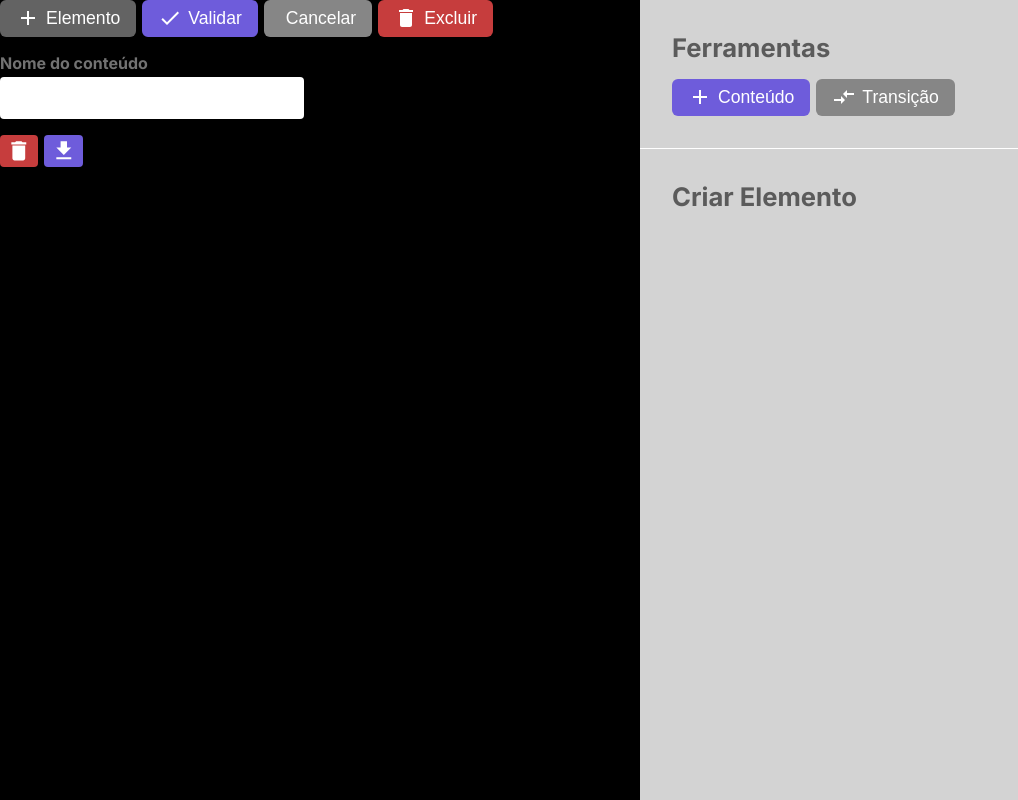
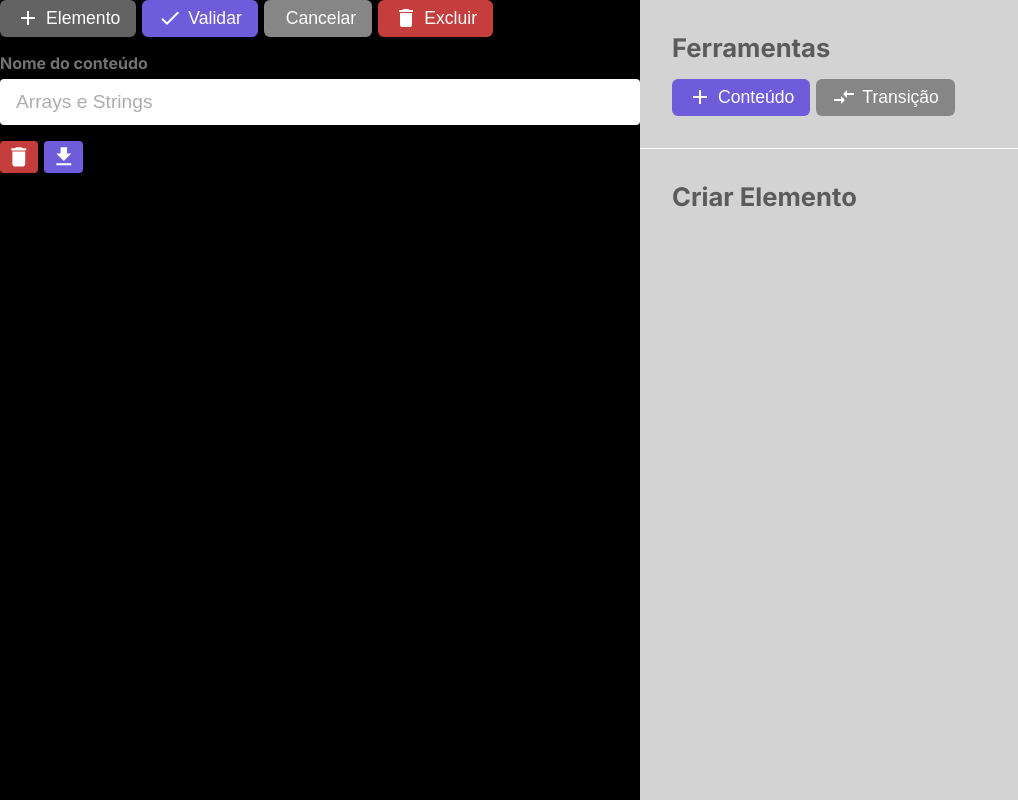
Before and after one commit to lauraadalmolin/learning-path-builder, a Next.js app: page / in a window 1280 px wide. Shown: the whole page, without its empty margins (0-1018 px from the left). Built offline with nearby package versions, Linux system fonts and the light colour scheme.

Commit message:
add placeholder to input

```diff
--- a/components/input/index.js
+++ b/components/input/index.js
@@ -1,11 +1,10 @@
 import styles from './style.module.css';
-import * as MaterialIcons from 'react-icons/md';
 
-const Input = ({ label }) => {
+const Input = ({ label, placeholder='Arrays e Strings' }) => {
   return (
     <div className={styles.container}>
       <span className={styles.label}>{ label }</span>
-      <input className={styles.input}></input>
+      <input className={styles.input} placeholder={placeholder}></input>
     </div>
   );
 };
--- a/components/input/style.module.css
+++ b/components/input/style.module.css
@@ -2,6 +2,7 @@
   display: flex;
   flex-direction: column;
   padding: 16px 0px;
+  flex: 1;
 }
 
 .label {
@@ -13,9 +14,41 @@
 .input {
   border: none;
   border-radius: 4px;
-  font-size: 1.4rem;
-  margin-top: 4px;
+  font-size: 1.2rem;
+  margin-top: 6px;
   outline: none;
   color: var(--gray-500);
-  padding: 8px 0 8px 16px;
+  padding: 12px 0 12px 16px;
 }
+
+.input::-webkit-input-placeholder {
+  /* WebKit, Blink, Edge */
+  color: var(--gray-200);
+}
+
+.input:-moz-placeholder {
+  /* Mozilla Firefox 4 to 18 */
+  color: var(--gray-200);
+  opacity: 1;
+}
+
+.input::-moz-placeholder {
+  /* Mozilla Firefox 19+ */
+  color: var(--gray-200);
+  opacity: 1;
+}
+
+.input:-ms-input-placeholder {
+  /* Internet Explorer 10-11 */
+  color: var(--gray-200);
+}
+
+.input::-ms-input-placeholder {
+  /* Microsoft Edge */
+  color: var(--gray-200);
+}
+
+.input::placeholder {
+  /* Most modern browsers support this now. */
+  color: var(--gray-200);
+}
--- a/styles/globals.css
+++ b/styles/globals.css
@@ -16,6 +16,7 @@
   --gray-600: #636363;
   --gray-500: #727272;
   --gray-400: #868686;
+  --gray-200: #adadad;
   --gray-100: #D3D3D3;
 
   --red-800: #a12626;
```
